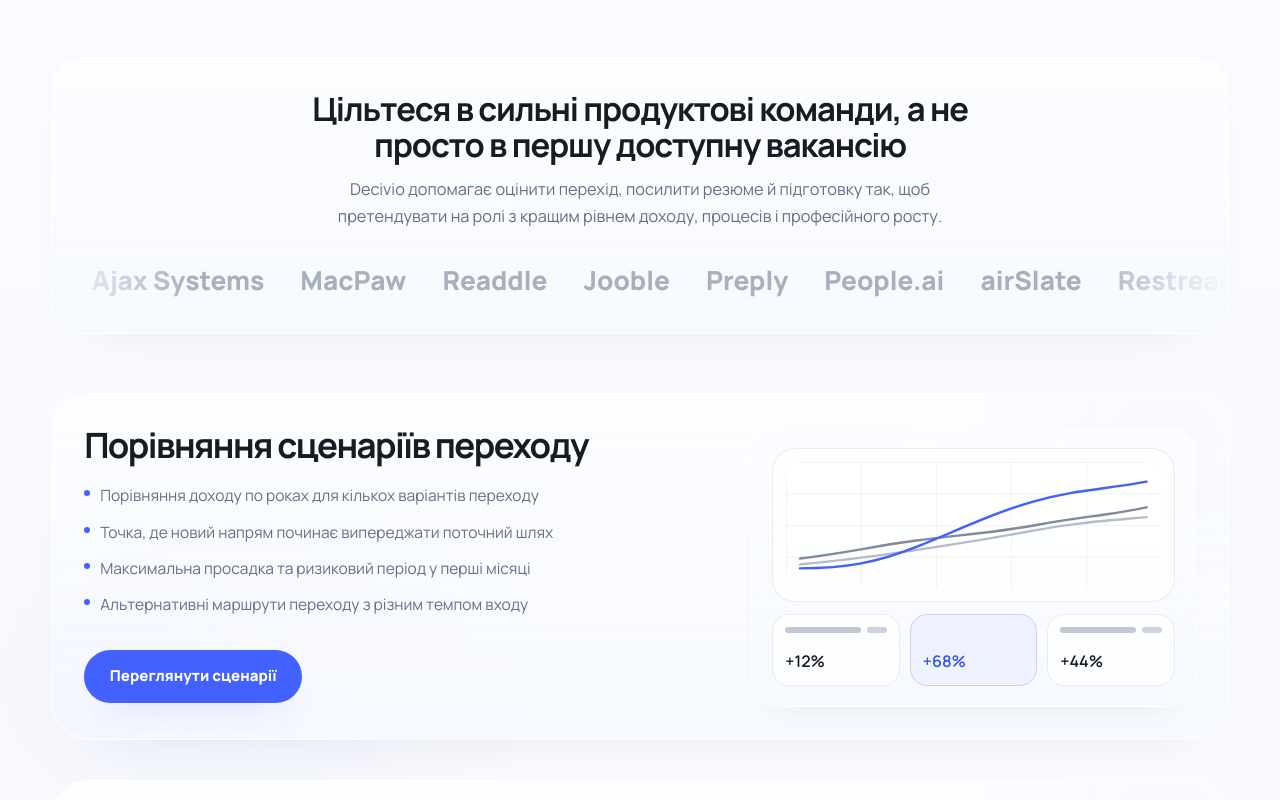
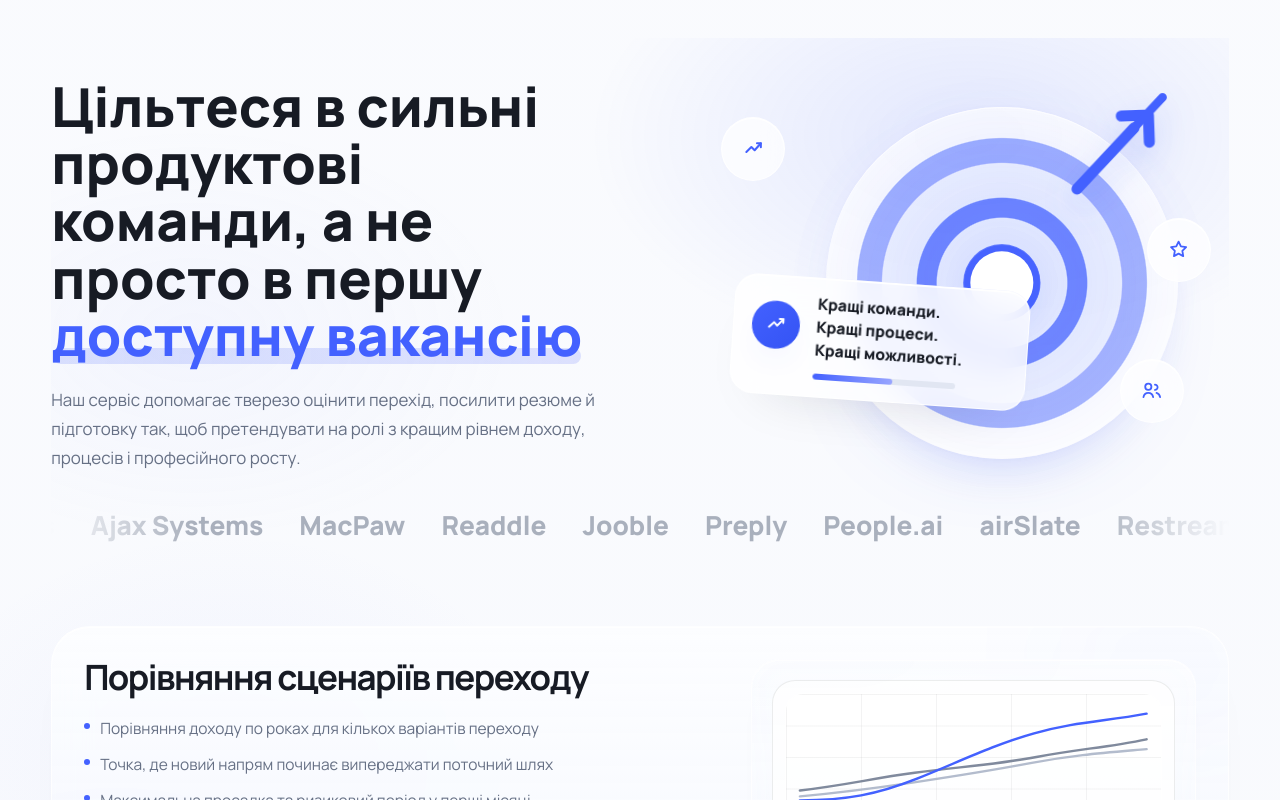
Before and after one commit to metalslasher/decivio-saas, a Next.js app: page / in a window 1280 px wide. Shown: the part 1860-2660 px from the top of the page. Built offline with nearby package versions, Linux system fonts and the light colour scheme; no server answers.

Commit message:
Strengthen homepage opportunity section

```diff
--- a/src/app/globals.css
+++ b/src/app/globals.css
@@ -1099,6 +1099,203 @@ main {
   animation-play-state: paused;
 }
 
+.career-opportunity-section {
+  isolation: isolate;
+}
+
+.career-opportunity-section::before {
+  content: "";
+  position: absolute;
+  inset: 0;
+  z-index: -1;
+  background:
+    radial-gradient(34rem 20rem at 78% 18%, rgba(67, 97, 255, 0.12), transparent 70%),
+    radial-gradient(28rem 18rem at 12% 54%, rgba(152, 165, 255, 0.06), transparent 72%);
+  pointer-events: none;
+}
+
+.career-opportunity-accent {
+  position: relative;
+  display: inline-block;
+  color: var(--accent);
+}
+
+.career-opportunity-accent::after {
+  content: "";
+  position: absolute;
+  left: 0.04em;
+  right: 0.02em;
+  bottom: 0.02em;
+  z-index: -1;
+  height: 0.28em;
+  border-radius: 999px;
+  background: linear-gradient(90deg, rgba(67, 97, 255, 0.17), rgba(152, 165, 255, 0.3));
+}
+
+.career-opportunity-visual {
+  position: relative;
+  display: grid;
+  min-height: 21rem;
+  min-width: 0;
+  place-items: center;
+}
+
+.career-target-board {
+  position: relative;
+  width: min(100%, 34rem);
+  min-height: 21rem;
+}
+
+.career-target-rings {
+  position: absolute;
+  right: 6%;
+  top: 0;
+  width: min(70%, 22rem);
+  aspect-ratio: 1;
+  border-radius: 999px;
+  background:
+    radial-gradient(circle at center, rgba(255, 255, 255, 0.96) 0 8%, rgba(67, 97, 255, 0.9) 8.5% 15%, rgba(238, 242, 255, 0.92) 15.5% 26%, rgba(67, 97, 255, 0.74) 26.5% 34%, rgba(238, 242, 255, 0.88) 34.5% 48%, rgba(67, 97, 255, 0.45) 48.5% 58%, rgba(255, 255, 255, 0.72) 58.5% 100%);
+  box-shadow:
+    inset 0 1px 0 rgba(255, 255, 255, 0.95),
+    0 34px 80px -56px rgba(52, 83, 244, 0.55);
+}
+
+.career-target-rings::before {
+  content: "";
+  position: absolute;
+  inset: -10%;
+  border-radius: inherit;
+  background: radial-gradient(circle at center, rgba(67, 97, 255, 0.14), transparent 66%);
+  filter: blur(16px);
+}
+
+.career-target-center {
+  position: absolute;
+  left: 50%;
+  top: 50%;
+  height: 18%;
+  width: 18%;
+  border-radius: 999px;
+  background: #ffffff;
+  box-shadow:
+    0 0 0 0.45rem rgba(67, 97, 255, 0.76),
+    0 14px 32px -18px rgba(52, 83, 244, 0.7);
+  transform: translate(-50%, -50%);
+}
+
+.career-target-dart {
+  position: absolute;
+  right: -1%;
+  top: -7%;
+  width: 42%;
+  color: var(--accent);
+  filter: drop-shadow(0 14px 16px rgba(52, 83, 244, 0.2));
+  transform: rotate(-2deg);
+}
+
+.career-floating-bubble {
+  position: absolute;
+  z-index: 3;
+  display: grid;
+  height: 4rem;
+  width: 4rem;
+  place-items: center;
+  border: 1px solid rgba(255, 255, 255, 0.78);
+  border-radius: 999px;
+  background: rgba(255, 255, 255, 0.72);
+  color: var(--accent);
+  box-shadow:
+    inset 0 1px 0 rgba(255, 255, 255, 0.94),
+    0 24px 46px -34px rgba(52, 83, 244, 0.34);
+  backdrop-filter: blur(16px);
+}
+
+.career-floating-bubble svg {
+  height: 1.45rem;
+  width: 1.45rem;
+}
+
+.career-floating-bubble--growth {
+  left: 10%;
+  top: 3%;
+}
+
+.career-floating-bubble--star {
+  right: 0;
+  top: 33%;
+}
+
+.career-floating-bubble--team {
+  bottom: 6%;
+  right: 5%;
+}
+
+.career-opportunity-note {
+  position: absolute;
+  z-index: 4;
+  bottom: 12%;
+  left: 12%;
+  display: grid;
+  width: min(72%, 18.5rem);
+  grid-template-columns: auto 1fr;
+  gap: 0.85rem 1rem;
+  align-items: center;
+  border: 1px solid rgba(255, 255, 255, 0.82);
+  border-radius: 1.45rem;
+  background: rgba(255, 255, 255, 0.78);
+  padding: 1rem 1.15rem 1.05rem;
+  box-shadow:
+    inset 0 1px 0 rgba(255, 255, 255, 0.96),
+    0 26px 60px -40px rgba(22, 29, 43, 0.22);
+  backdrop-filter: blur(18px);
+  transform: rotate(4deg);
+}
+
+.career-opportunity-note-icon {
+  display: grid;
+  height: 3rem;
+  width: 3rem;
+  place-items: center;
+  border-radius: 999px;
+  background: linear-gradient(135deg, var(--accent), var(--accent-strong));
+  color: #ffffff;
+  box-shadow: 0 16px 30px -20px rgba(52, 83, 244, 0.8);
+}
+
+.career-opportunity-note-icon svg {
+  height: 1.4rem;
+  width: 1.4rem;
+}
+
+.career-opportunity-note-copy {
+  display: grid;
+  gap: 0.24rem;
+  min-width: 0;
+  color: var(--text-strong);
+  font-size: 0.98rem;
+  font-weight: 800;
+  line-height: 1.22;
+}
+
+.career-opportunity-note-progress {
+  grid-column: 2;
+  display: block;
+  height: 0.42rem;
+  width: 74%;
+  overflow: hidden;
+  border-radius: 999px;
+  background: rgba(223, 229, 241, 0.9);
+}
+
+.career-opportunity-note-progress::before {
+  content: "";
+  display: block;
+  height: 100%;
+  width: 56%;
+  border-radius: inherit;
+  background: linear-gradient(90deg, var(--accent), var(--accent-coral));
+}
+
 .career-brand-marquee {
   mask-image: linear-gradient(90deg, transparent 0%, #000 12%, #000 88%, transparent 100%);
 }
@@ -1134,6 +1331,100 @@ main {
 
 .career-brand-name:hover {
   color: rgba(52, 83, 244, 0.66);
+}
+
+@media (max-width: 1023px) {
+  .career-opportunity-visual {
+    min-height: 18rem;
+  }
+
+  .career-target-board {
+    min-height: 18rem;
+  }
+
+  .career-target-rings {
+    right: 8%;
+    width: min(68%, 18rem);
+  }
+
+  .career-opportunity-note {
+    left: 8%;
+    width: min(76%, 17rem);
+  }
+}
+
+@media (max-width: 640px) {
+  .career-opportunity-section {
+    padding-top: 1.4rem;
+    padding-bottom: 1.4rem;
+  }
+
+  .career-opportunity-visual {
+    min-height: 14rem;
+  }
+
+  .career-target-board {
+    min-height: 14rem;
+  }
+
+  .career-target-rings {
+    right: -2%;
+    top: 0.35rem;
+    width: 13rem;
+  }
+
+  .career-floating-bubble {
+    height: 2.85rem;
+    width: 2.85rem;
+  }
+
+  .career-floating-bubble svg {
+    height: 1.05rem;
+    width: 1.05rem;
+  }
+
+  .career-floating-bubble--growth {
+    left: 6%;
+    top: 2%;
+  }
+
+  .career-floating-bubble--star {
+    right: 0;
+    top: 30%;
+  }
+
+  .career-floating-bubble--team {
+    bottom: 4%;
+    right: 6%;
+  }
+
+  .career-opportunity-note {
+    bottom: 8%;
+    left: 3%;
+    width: 13.5rem;
+    border-radius: 1.15rem;
+    gap: 0.6rem 0.75rem;
+    padding: 0.78rem 0.85rem 0.85rem;
+    transform: rotate(3deg);
+  }
+
+  .career-opportunity-note-icon {
+    height: 2.25rem;
+    width: 2.25rem;
+  }
+
+  .career-opportunity-note-icon svg {
+    height: 1.08rem;
+    width: 1.08rem;
+  }
+
+  .career-opportunity-note-copy {
+    font-size: 0.78rem;
+  }
+
+  .career-opportunity-note-progress {
+    height: 0.34rem;
+  }
 }
 
 .feature-preview-shell {
--- a/src/app/page.tsx
+++ b/src/app/page.tsx
@@ -904,7 +904,7 @@ export default function HomePage() {
 
         <section id="career-pains" className="relative py-4 md:py-6">
           <div className="pointer-events-none absolute left-1/2 top-[38%] h-64 w-[88%] -translate-x-1/2 -translate-y-1/2 rounded-full bg-[rgba(63,94,255,0.055)] blur-3xl md:h-80" />
-          <div className="relative mx-0 grid w-full max-w-[22rem] min-w-0 gap-5 sm:mx-auto sm:max-w-[80rem] lg:grid-cols-[0.9fr_1.1fr] lg:items-start lg:gap-6 xl:gap-8">
+          <div className="relative mx-auto grid w-full max-w-[80rem] min-w-0 gap-5 lg:grid-cols-[0.9fr_1.1fr] lg:items-start lg:gap-6 xl:gap-8">
             <div className="min-w-0 lg:sticky lg:top-28 lg:self-start">
               <Reveal className="min-w-0">
                 <div className="surface-panel relative w-full min-w-0 overflow-hidden rounded-[2rem] px-5 py-6 text-center sm:text-left md:px-7 md:py-8 lg:px-8 lg:py-9">
@@ -954,20 +954,70 @@ export default function HomePage() {
           </div>
         </section>
 
-        <section className="py-3 md:py-5" aria-labelledby="career-brands-title">
+        <section className="career-opportunity-section relative mx-auto max-w-[80rem] overflow-hidden py-7 md:py-10" aria-labelledby="career-brands-title">
           <Reveal>
-            <div className="surface-panel relative mx-auto max-w-[80rem] overflow-hidden rounded-[2rem] px-0 py-6 text-center md:py-8">
-              <div className="mx-auto max-w-[46rem] px-5 md:px-8">
-                <h2 id="career-brands-title" className="font-display text-[1.35rem] font-bold leading-[1.12] tracking-[-0.035em] text-[var(--text-strong)] md:text-[2.05rem]">
-                  Цільтеся в сильні продуктові команди, а не просто в першу доступну вакансію
+            <div className="grid min-w-0 items-center gap-8 lg:grid-cols-[0.98fr_1.02fr] lg:gap-10">
+              <div className="relative z-10 min-w-0 text-center lg:text-left">
+                <h2 id="career-brands-title" className="font-display text-[2rem] font-extrabold leading-[1.04] tracking-normal text-[var(--text-strong)] sm:text-[2.6rem] md:text-[3.15rem] lg:text-[3.45rem]">
+                  Цільтеся в сильні продуктові команди, а не просто в першу{" "}
+                  <span className="career-opportunity-accent">доступну вакансію</span>
                 </h2>
-                <p className="mx-auto mt-3 max-w-[39rem] text-[0.92rem] leading-[1.68] text-[var(--text-muted)] md:text-[1.02rem]">
-                  Decivio допомагає оцінити перехід, посилити резюме й підготовку так, щоб претендувати на ролі з кращим рівнем доходу,
+                <p className="mx-auto mt-5 max-w-[35rem] text-[0.98rem] leading-[1.72] text-[var(--text-muted)] md:text-[1.06rem] lg:mx-0">
+                  Наш сервіс допомагає тверезо оцінити перехід, посилити резюме й підготовку так, щоб претендувати на ролі з кращим рівнем доходу,
                   процесів і професійного росту.
                 </p>
               </div>
 
-              <div className="career-brand-marquee relative mt-6 overflow-hidden py-2 md:mt-7">
+              <div className="career-opportunity-visual" aria-hidden="true">
+                <div className="career-target-board">
+                  <div className="career-target-rings">
+                    <span className="career-target-center" />
+                    <svg viewBox="0 0 120 120" className="career-target-dart" fill="none">
+                      <path d="M34 86L82 38" stroke="currentColor" strokeWidth="9" strokeLinecap="round" />
+                      <path d="M72 28h22v22" stroke="currentColor" strokeWidth="9" strokeLinecap="round" strokeLinejoin="round" />
+                      <path d="M82 38l24-24" stroke="currentColor" strokeWidth="7" strokeLinecap="round" />
+                    </svg>
+                  </div>
+
+                  <div className="career-floating-bubble career-floating-bubble--growth">
+                    <svg viewBox="0 0 24 24" fill="none" aria-hidden="true">
+                      <path d="M4.5 15.5l5.2-5.2 3.4 3.4 6.4-7.2" stroke="currentColor" strokeWidth="2.1" strokeLinecap="round" strokeLinejoin="round" />
+                      <path d="M15.5 6.5h4v4" stroke="currentColor" strokeWidth="2.1" strokeLinecap="round" strokeLinejoin="round" />
+                    </svg>
+                  </div>
+
+                  <div className="career-floating-bubble career-floating-bubble--star">
+                    <svg viewBox="0 0 24 24" fill="none" aria-hidden="true">
+                      <path d="M12 3.8l2.4 4.9 5.4.8-3.9 3.8.9 5.4-4.8-2.5-4.8 2.5.9-5.4-3.9-3.8 5.4-.8L12 3.8z" stroke="currentColor" strokeWidth="1.9" strokeLinejoin="round" />
+                    </svg>
+                  </div>
+
+                  <div className="career-floating-bubble career-floating-bubble--team">
+                    <svg viewBox="0 0 24 24" fill="none" aria-hidden="true">
+                      <path d="M8.6 11.2a3.2 3.2 0 1 0 0-6.4 3.2 3.2 0 0 0 0 6.4zM3.6 18.8c.5-2.8 2.4-4.5 5-4.5s4.5 1.7 5 4.5" stroke="currentColor" strokeWidth="1.9" strokeLinecap="round" />
+                      <path d="M15.5 11.3a2.7 2.7 0 1 0 0-5.4M17.1 14.4c2 .5 3.3 2 3.7 4.4" stroke="currentColor" strokeWidth="1.9" strokeLinecap="round" />
+                    </svg>
+                  </div>
+
+                  <div className="career-opportunity-note">
+                    <span className="career-opportunity-note-icon">
+                      <svg viewBox="0 0 24 24" fill="none" aria-hidden="true">
+                        <path d="M4.5 15.5l5.2-5.2 3.4 3.4 6.4-7.2" stroke="currentColor" strokeWidth="2.1" strokeLinecap="round" strokeLinejoin="round" />
+                        <path d="M15.5 6.5h4v4" stroke="currentColor" strokeWidth="2.1" strokeLinecap="round" strokeLinejoin="round" />
+                      </svg>
+                    </span>
+                    <span className="career-opportunity-note-copy">
+                      <span>Кращі команди.</span>
+                      <span>Кращі процеси.</span>
+                      <span>Кращі можливості.</span>
+                    </span>
+                    <span className="career-opportunity-note-progress" />
+                  </div>
+                </div>
+              </div>
+            </div>
+
+            <div className="career-brand-marquee relative mt-7 overflow-hidden py-2 md:mt-8">
                 <div className="career-brand-track flex w-max items-center">
                   {Array.from({ length: 3 }).map((_, groupIndex) => (
                     <div
@@ -983,14 +1033,13 @@ export default function HomePage() {
                     </div>
                   ))}
                 </div>
-              </div>
             </div>
           </Reveal>
         </section>
 
       </div>
 
-      <section id="features" className="mt-8 space-y-8 md:mt-10 md:space-y-10">
+      <section id="features" className="mx-auto mt-8 max-w-[80rem] space-y-8 md:mt-10 md:space-y-10">
         {featureShowcases.map((item, index) => {
           return (
             <Reveal key={item.title} delayMs={index * 40}>
@@ -1032,7 +1081,7 @@ export default function HomePage() {
         })}
       </section>
 
-      <section id="reviews" className="relative mt-10 md:mt-14">
+      <section id="reviews" className="relative mx-auto mt-10 max-w-[80rem] md:mt-14">
         <Reveal>
           <div className="relative">
             <div className="overflow-hidden px-1 pt-8 md:px-2 md:pt-10">
@@ -1090,7 +1139,7 @@ export default function HomePage() {
         </Reveal>
       </section>
 
-      <section id="faq" className="mt-16 md:mt-24">
+      <section id="faq" className="mx-auto mt-16 max-w-[80rem] md:mt-24">
         <div className="grid gap-4 md:grid-cols-2">
           {faqItems.map((item, index) => (
             <Reveal key={item.question} delayMs={index * 40}>
```
